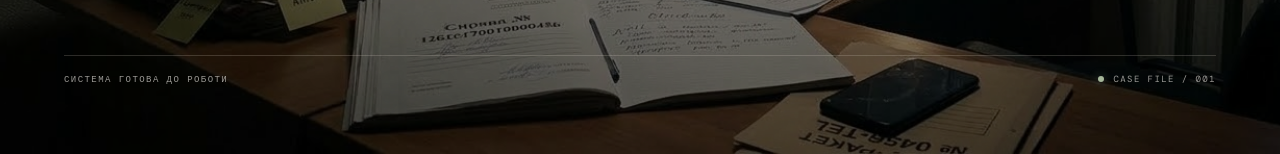
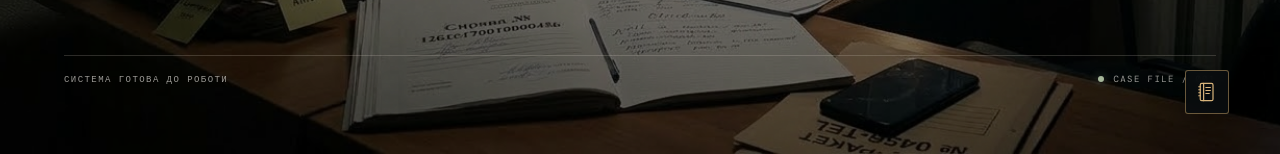
Before and after one commit to petro-mykhats2/detective-game, a React (Vite) app: page / in a window 1280 px wide. Shown: the part 646-800 px from the top of the page. Built offline with nearby package versions, Linux system fonts and the light colour scheme.

Commit message:
Integrate investigator notebook overlay

```diff
--- a/src/App.tsx
+++ b/src/App.tsx
@@ -9,6 +9,8 @@ import ChiefBriefing from "./scenes/ChiefBriefing/ChiefBriefing"
 import MaterialsGuide from "./scenes/MaterialsGuide/MaterialsGuide"
 import StageFour from "./scenes/StageFour/StageFour"
 import FourthEnvelope from "./scenes/FourthEnvelope/FourthEnvelope"
+import InvestigatorNotebook from "./components/InvestigatorNotebook/InvestigatorNotebook"
+import { InvestigatorNotebookProvider } from "./components/InvestigatorNotebook/InvestigatorNotebookContext"
 
 type Screen =
   | "start"
@@ -188,7 +190,8 @@ export default function App() {
   }
 
   return (
-    <main className={`experience is-ready experience--${screen}`}>
+    <InvestigatorNotebookProvider>
+      <main className={`experience is-ready experience--${screen}`}>
       <div
         className="experience__background"
         style={{ backgroundImage: `url("${BACKGROUND_IMAGE}")` }}
@@ -365,6 +368,8 @@ export default function App() {
         </section>
       )}
 
+      <InvestigatorNotebook />
+
       <button
         className={`sound-toggle ${musicEnabled ? "is-on" : "is-off"}`}
         onClick={toggleMusic}
@@ -410,6 +415,7 @@ export default function App() {
         }}
         preload="auto"
       />
-    </main>
+      </main>
+    </InvestigatorNotebookProvider>
   )
 }
```
